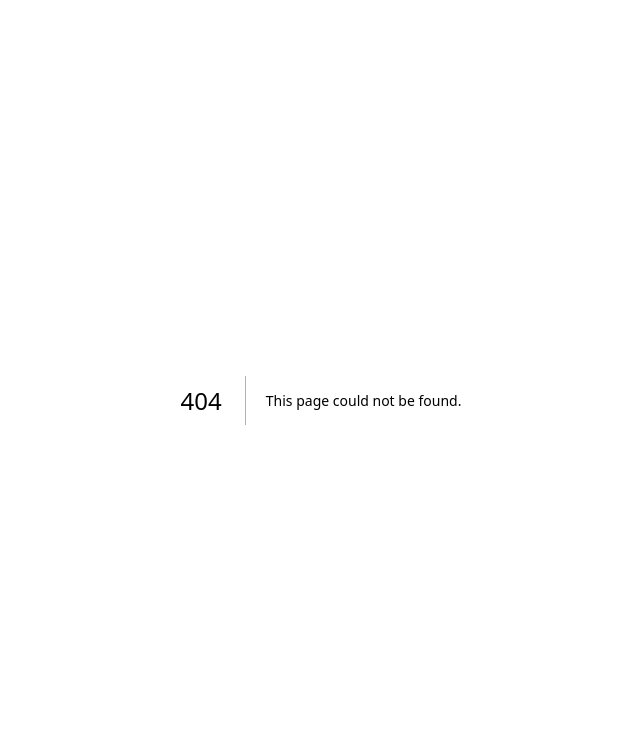
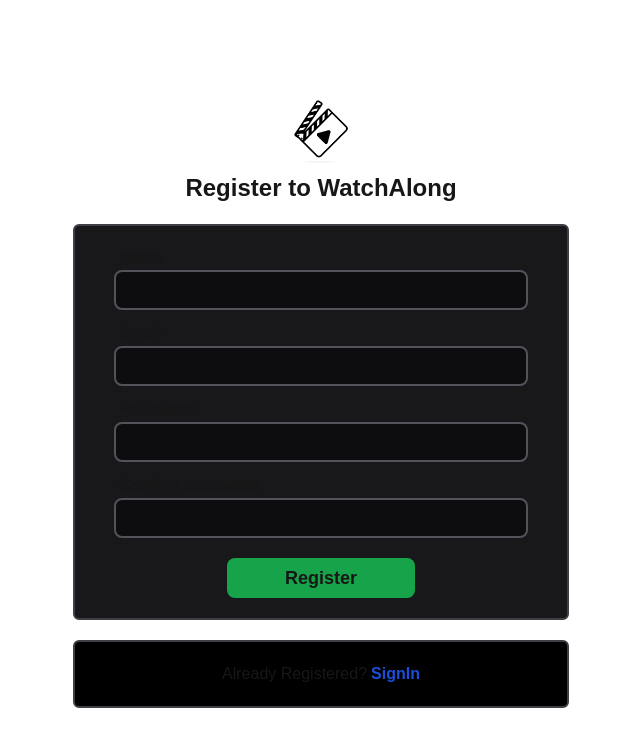
Before and after one commit to Rishabh8210/WatchAlong, a Next.js app: page /signup in a window 1280 px wide. Before the commit this address had no page. Shown: the top 746 px of the page, without its empty margins (319-959 px from the left). Built offline with nearby package versions, Linux system fonts and the light colour scheme.

Commit message:
Commit : Added Signup component

```diff
--- a/src/app/(auth)/signin/page.tsx
+++ b/src/app/(auth)/signin/page.tsx
@@ -1,13 +1,13 @@
 import NewHere from '@/components/Signin-Component/NewHere'
 import SigninHeader from '@/components/Signin-Component/SigninHeader'
-import Signin from '@/components/Signin-Component/SigninMain'
+import SigninMain from '@/components/Signin-Component/SigninMain'
 import React from 'react'
 
 const page = () => {
   return (
     <div className='h-screen w-full flex flex-col justify-center items-center gap-7 px-5'>
         <SigninHeader />
-        <Signin />
+        <SigninMain />
         <NewHere />
     </div>
   )
--- /dev/null
+++ b/src/app/(auth)/signup/page.tsx
@@ -0,0 +1,16 @@
+import AlreadyRegistered from '@/components/Signup-Component/AlreadyRegistered'
+import SignupHeader from '@/components/Signup-Component/SignupHeader'
+import SignupMain from '@/components/Signup-Component/SignupMain'
+import React from 'react'
+
+const page = () => {
+  return (
+    <div className='h-screen w-full flex flex-col justify-center items-center gap-5 px-5'>
+        <SignupHeader />
+        <SignupMain />
+        <AlreadyRegistered />
+    </div>
+  )
+}
+
+export default page
--- a/src/components/Signin-Component/SigninMain.tsx
+++ b/src/components/Signin-Component/SigninMain.tsx
@@ -1,7 +1,7 @@
 "use client"
 import { useState } from "react"
 
-const Signin = () => {
+const SigninMain = () => {
     const [email, setEmail] = useState('')
     const [password, setPassword] = useState('')
     return (
@@ -39,4 +39,4 @@ const Signin = () => {
     )
 }
 
-export default Signin
+export default SigninMain
--- /dev/null
+++ b/src/components/Signup-Component/AlreadyRegistered.tsx
@@ -0,0 +1,14 @@
+import Link from "next/link"
+
+const AlreadyRegistered = () => {
+    return (
+        <div className='h-fit w-full md:w-2/5 flex justify-center rounded-md p-5 border-2 items-center bg-black border-zinc-700'>
+            <div className="h-fit w-full flex gap-1 justify-center items-center">
+                <p>Already Registered?</p>
+                <Link className="text-blue-700 font-semibold " href={'/signin'}>SignIn</Link>
+            </div>
+        </div>
+    )
+}
+
+export default AlreadyRegistered
--- /dev/null
+++ b/src/components/Signup-Component/SignupHeader.tsx
@@ -0,0 +1,10 @@
+const SignupHeader = () => {
+    return (
+        <div className='h-fit w-full flex flex-col justify-center items-center'>
+            <img className='w-20' src="./Logo.png" alt="#logo" />
+            <h1 className='text-2xl font-semibold'>Register to WatchAlong</h1>
+        </div>
+    )
+}
+
+export default SignupHeader
--- /dev/null
+++ b/src/components/Signup-Component/SignupMain.tsx
@@ -0,0 +1,68 @@
+"use client"
+import { useState } from "react"
+
+const SignupMain = () => {
+    const [name, setName] = useState('')
+    const [email, setEmail] = useState('')
+    const [password, setPassword] = useState('')
+    const [confirmPassword, setConfirmPassword] = useState('')
+    return (
+        <div className='min-h-[40vh] w-full md:w-2/5 p-5 rounded-md border-2 flex justify-center items-center bg-zinc-900 border-zinc-700'>
+            <form className="h-fit w-full flex flex-col justify-center items-center gap-3">
+
+                <div className="h-fit w-full flex justify-center items-center flex-col">
+                    <p className="px-4 md:px-6 w-full font-semibold">Name</p>
+                    <input
+                        type="text"
+                        className="h-10 w-11/12 text-gray-300 px-3 rounded-lg bg-black bg-opacity-45 border-2 border-zinc-600 outline-none focus:border-blue-600"
+                        name="name"
+                        value={name}
+                        // placeholder="name"
+                        onChange={(e) => setName(e.target.value)}
+                    />
+                </div>
+
+                <div className="h-fit w-full flex justify-center items-center flex-col">
+                    <p className="px-4 md:px-6 w-full font-semibold">Email</p>
+                    <input
+                        type="email"
+                        className="h-10 w-11/12 text-gray-300 px-3 rounded-lg bg-black bg-opacity-45 border-2 border-zinc-600 outline-none focus:border-blue-600"
+                        name="email"
+                        value={email}
+                        // placeholder="email"
+                        onChange={(e) => setEmail(e.target.value)}
+                    />
+                </div>
+                <div className="h-fit w-full flex justify-center items-center flex-col">
+                    <p className="px-4 md:px-6 w-full font-semibold">Password</p>
+                    <input
+                        type="password"
+                        className="h-10 w-11/12 px-3 text-gray-300 rounded-lg bg-black bg-opacity-45 border-2 border-zinc-600 outline-none focus:border-blue-600"
+                        name="password"
+                        value={password}
+                        // placeholder="password"
+                        onChange={(e) => setPassword(e.target.value)}
+                    />
+                </div>
+
+                <div className="h-fit w-full flex justify-center items-center flex-col">
+                    <p className="px-4 md:px-6 w-full font-semibold">Confirm password</p>
+                    <input
+                        type="password"
+                        className="h-10 w-11/12 px-3 text-gray-300 rounded-lg bg-black bg-opacity-45 border-2 border-zinc-600 outline-none focus:border-blue-600"
+                        name="confirmPassword"
+                        value={confirmPassword}
+                        // placeholder="password"
+                        onChange={(e) => setConfirmPassword(e.target.value)}
+                    />
+                </div>
+
+                <div className="h-fit w-full flex justify-center items-center flex-col pt-2">
+                    <button className="bg-green-600 h-fit p-1.5 w-5/12 rounded-lg text-lg font-semibold hover:text-green-600 hover:bg-transparent hover:border-2 border-zinc-700">Register</button>
+                </div>
+            </form>
+        </div>
+    )
+}
+
+export default SignupMain
```
